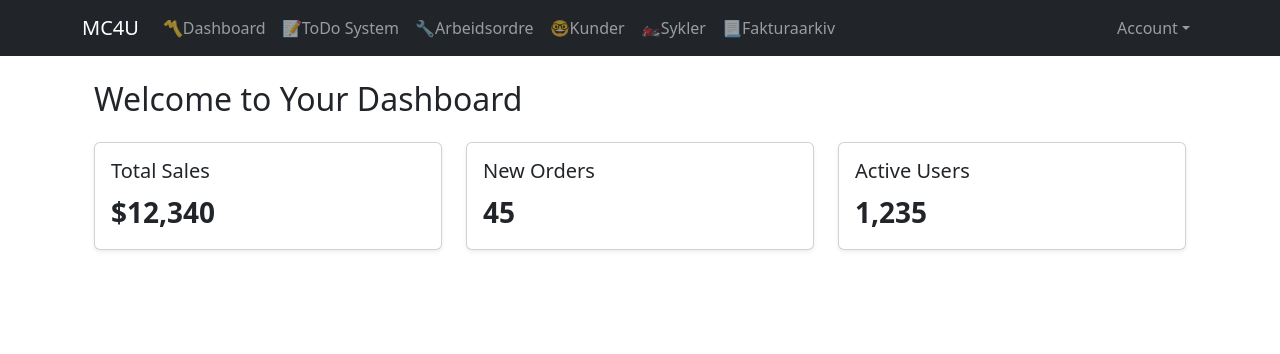
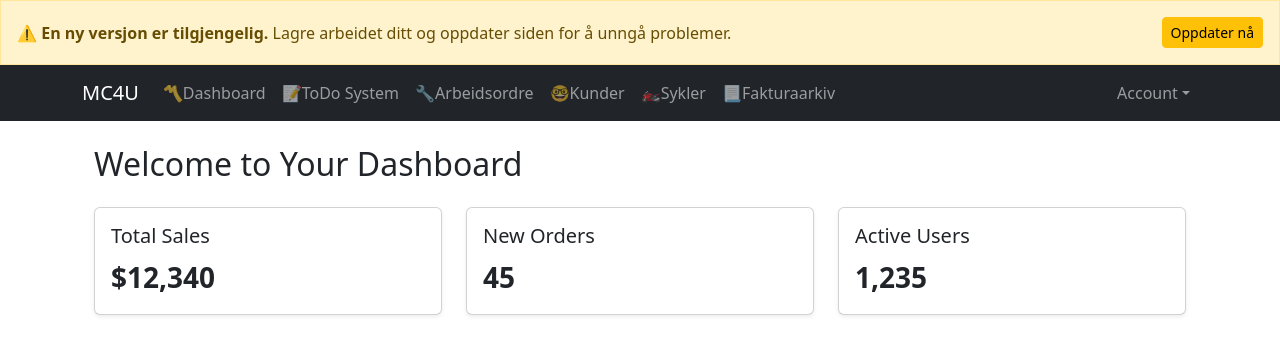
Before and after one commit to hatl3n/mc4u-private, a React (Vite) app: page / in a window 1280 px wide. Shown: the top 354 px of the page. Built offline with nearby package versions, Linux system fonts and the light colour scheme.

Commit message:
Added version alerting in front-end

```diff
--- /dev/null
+++ b/public/version.json
@@ -0,0 +1 @@
+{"version":"2026-05-24T11:25:15.059Z"}
--- a/src/App.jsx
+++ b/src/App.jsx
@@ -2,6 +2,8 @@ import { HashRouter as Router, Route, Routes, Link } from "react-router-dom";
 import { Navbar, Nav, Container } from "react-bootstrap";
 import Dashboard from "./pages/Dashboard";
 import Auth from "./components/Auth";
+import UpdateBanner from "./components/UpdateBanner";
+import { useVersionCheck } from "./hooks/useVersionCheck";
 import ToDoSystem from "./pages/ToDoSystem";
 import NewWorkOrderPage from "./pages/NewWorkOrder";
 import Customers from "./pages/Customers";
@@ -13,8 +15,11 @@ import PrintWorkOrder from "./pages/PrintWorkOrder";
 import PrintFakturaarkiv from "./pages/PrintFakturaarkiv";
 
 function App() {
+  const { updateAvailable } = useVersionCheck();
+
   return (
     <div>
+      {updateAvailable && <UpdateBanner />}
       <Router>
         <Navbar bg="dark" variant="dark" expand="lg">
           <Container>
--- /dev/null
+++ b/src/components/UpdateBanner.jsx
@@ -0,0 +1,23 @@
+import { Alert, Button } from "react-bootstrap";
+
+export default function UpdateBanner() {
+  const handleReload = () => {
+    window.location.reload();
+  };
+
+  return (
+    <Alert
+      variant="warning"
+      className="mb-0 rounded-0 d-flex align-items-center justify-content-between"
+      style={{ position: "sticky", top: 0, zIndex: 1050 }}
+    >
+      <span>
+        ⚠️ <strong>En ny versjon er tilgjengelig.</strong> Lagre arbeidet ditt
+        og oppdater siden for å unngå problemer.
+      </span>
+      <Button variant="warning" size="sm" onClick={handleReload}>
+        Oppdater nå
+      </Button>
+    </Alert>
+  );
+}
--- /dev/null
+++ b/src/hooks/useVersionCheck.js
@@ -0,0 +1,45 @@
+/* global __APP_VERSION__ */
+import { useState, useEffect, useCallback } from "react";
+
+const POLL_INTERVAL_MS = 5 * 60 * 1000; // 5 minutes
+const VERSION_URL = import.meta.env.BASE_URL + "version.json";
+const BUILT_VERSION = __APP_VERSION__;
+
+export function useVersionCheck() {
+  const [updateAvailable, setUpdateAvailable] = useState(false);
+
+  const checkVersion = useCallback(async () => {
+    try {
+      const res = await fetch(VERSION_URL + "?t=" + Date.now(), {
+        cache: "no-store",
+      });
+      if (!res.ok) return;
+      const data = await res.json();
+      if (data.version && data.version !== BUILT_VERSION) {
+        setUpdateAvailable(true);
+      }
+    } catch {
+      // Network error — silently ignore, check again later
+    }
+  }, []);
+
+  useEffect(() => {
+    // Check once shortly after mount
+    const initialTimer = setTimeout(checkVersion, 5000);
+
+    // Poll on an interval
+    const interval = setInterval(checkVersion, POLL_INTERVAL_MS);
+
+    // Also check whenever the user returns to the tab
+    const handleFocus = () => checkVersion();
+    window.addEventListener("focus", handleFocus);
+
+    return () => {
+      clearTimeout(initialTimer);
+      clearInterval(interval);
+      window.removeEventListener("focus", handleFocus);
+    };
+  }, [checkVersion]);
+
+  return { updateAvailable };
+}
--- a/vite.config.js
+++ b/vite.config.js
@@ -1,8 +1,25 @@
 import { defineConfig } from 'vite'
 import react from '@vitejs/plugin-react'
+import { writeFileSync } from 'fs'
+import { resolve, dirname } from 'path'
+import { fileURLToPath } from 'url'
+
+const __dirname = dirname(fileURLToPath(import.meta.url))
+const buildVersion = new Date().toISOString()
+
+// Stamp public/version.json as soon as the config is evaluated (build & dev)
+writeFileSync(
+  resolve(__dirname, 'public/version.json'),
+  JSON.stringify({ version: buildVersion }) + '\n'
+)
+console.log(`[version-stamp] version = ${buildVersion}`)
 
 // https://vite.dev/config/
 export default defineConfig({
   plugins: [react()],
-  base: '/mc4u-private/'
+  base: '/mc4u-private/',
+  define: {
+    // Inject the build version as a global constant so the runtime can compare
+    __APP_VERSION__: JSON.stringify(buildVersion),
+  },
 })
```
